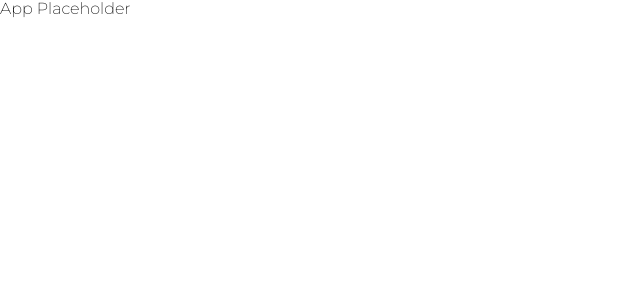
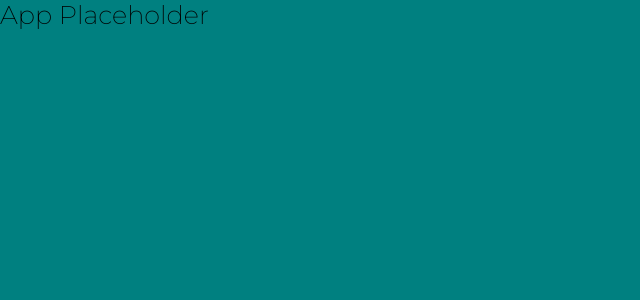
Before and after one commit to profydev/reddit-timer-EzekielUmanmah, a React (Create React App) app: page / in a window 1280 px wide. Shown: the top 300 px of the page, without its empty margins (0-640 px from the left). Built offline with nearby package versions, Linux system fonts and the light colour scheme.

Commit message:
add global styles with createGlobalStyle

```diff
--- a/src/index.js
+++ b/src/index.js
@@ -2,11 +2,13 @@ import React from 'react';
 import ReactDOM from 'react-dom';
 import { Normalize } from 'styled-normalize';
 import App from './App';
+import GlobalStyles from './styles/globals';
 
 // eslint-disable-next-line react/jsx-filename-extension
 ReactDOM.render(
   <>
     <Normalize />
+    <GlobalStyles />
     <App />
   </>, document.getElementById('root'),
 );
--- /dev/null
+++ b/src/styles/globals.js
@@ -0,0 +1,16 @@
+import { createGlobalStyle } from 'styled-components';
+import { normalize } from 'styled-normalize';
+
+const GlobalStyles = createGlobalStyle`
+    ${normalize};
+
+    body {
+        background: teal;
+        font-size: 1.6rem;
+    }
+    a {
+        text-decoration: none;
+    }
+`;
+
+export default GlobalStyles;
```
